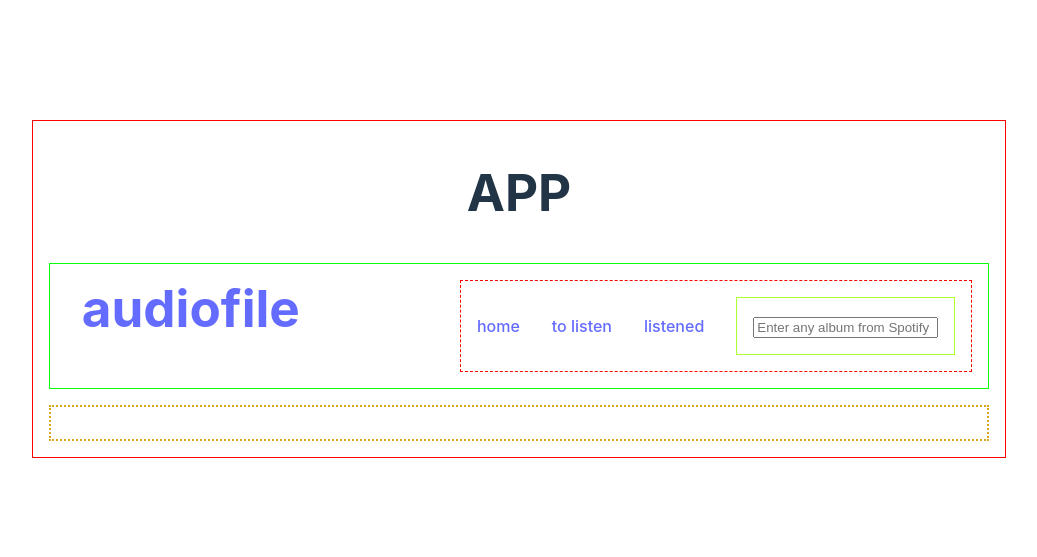
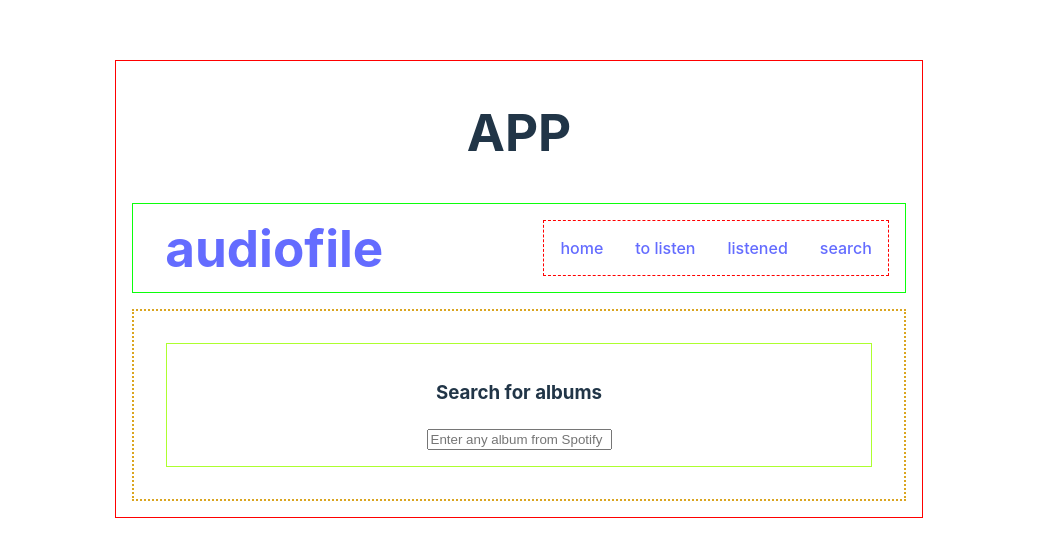
Before and after one commit to echeng0123/audiofile, a React (Vite) app in the folder client/: page /search in a window 1280 px wide. Shown: the part 111-668 px from the top of the page, without its empty margins (121-1158 px from the left). Built offline with nearby package versions, Linux system fonts and the light colour scheme; no server answers.

Commit message:
working on search card page

```diff
--- a/client/src/components/AlbumCard.jsx
+++ b/client/src/components/AlbumCard.jsx
@@ -1,4 +1,7 @@
-export default function AlbumCard() {
+export default function AlbumCard({ albums }) {
+	console.log("we are in albumcard");
+	console.log("albums in albumcard", albums);
+
 	return (
 		<section id="album-card-container">
 			<div id="album-info-review">
--- a/client/src/components/MainSection.jsx
+++ b/client/src/components/MainSection.jsx
@@ -2,6 +2,8 @@ import { Routes, Route } from "react-router-dom";
 import Home from "./Home";
 import ToListen from "./ToListen";
 import Listened from "./Listened";
+import AlbumCard from "./AlbumCard";
+import Search from "./Search";
 
 export default function MainSection() {
 	return (
@@ -10,6 +12,8 @@ export default function MainSection() {
 				<Route path="/" element={<Home />}></Route>
 				<Route path="/to-listen" element={<ToListen />}></Route>
 				<Route path="/listened" element={<Listened />}></Route>
+				<Route path="/search" element={<Search />}></Route>
+				<Route path="/card" element={<AlbumCard />}></Route>
 			</Routes>
 		</section>
 	);
--- a/client/src/components/NavBar.jsx
+++ b/client/src/components/NavBar.jsx
@@ -17,7 +17,9 @@ export default function NavBar({ spotifyToken, setSpotifyToken }) {
 				<a href="/listened" className="nav-link">
 					listened
 				</a>
-				<Search />
+				<a href="/search" className="nav-link">
+					search
+				</a>
 			</div>
 		</section>
 	);
--- a/client/src/components/Search.jsx
+++ b/client/src/components/Search.jsx
@@ -1,18 +1,18 @@
 import search from "../assets/search.png";
 import { fetchAlbumSearch, fetchToken } from "../../fetching/spotify.js";
 import { useEffect, useState } from "react";
+import AlbumCard from "./AlbumCard.jsx";
+// import { useNavigate } from "react-router-dom";
 
 export default function Search() {
 	const [albums, setAlbums] = useState({});
-	// const [album6, setAlbum6] = useState({});
-	// const [album7, setAlbum7] = useState({});
-	// const [album8, setAlbum8] = useState({});
-	// const [album9, setAlbum9] = useState({});
-	// const [album10, setAlbum10] = useState({});
-
 	const [albumInput, setAlbumInput] = useState("");
 	const [results, setResults] = useState(false);
 	const [spotifyToken, setSpotifyToken] = useState("");
+	const [isAlbum, setIsAlbum] = useState(false);
+	const [num, setNum] = useState(null);
+
+	// const navigate = useNavigate();
 
 	// get token
 	useEffect(() => {
@@ -59,17 +59,6 @@ export default function Search() {
 						albumsTemp.push(albumResponse.albums.items[i]);
 					}
 				}
-
-				// setAlbum1(albumResponse.albums.items[0]);
-				// setAlbum2(albumResponse.albums.items[1]);
-				// setAlbum3(albumResponse.albums.items[2]);
-				// setAlbum4(albumResponse.albums.items[3]);
-				// setAlbum5(albumResponse.albums.items[4]);
-				// setAlbum6(albumResponse.albums.items[5]);
-				// setAlbum7(albumResponse.albums.items[6]);
-				// setAlbum8(albumResponse.albums.items[7]);
-				// setAlbum9(albumResponse.albums.items[8]);
-				// setAlbum10(albumResponse.albums.items[9]);
 				setAlbums(albumsTemp.slice(0, 5));
 				console.log("albums from search are ", albumsTemp.slice(0, 5));
 			} else {
@@ -79,9 +68,19 @@ export default function Search() {
 		getAlbumSearch();
 	}, [albumInput]);
 
+	// routes to single album page when search result is clicked
+	async function handleClick(n) {
+		event.preventDefault();
+		console.log("i'm in handleclick");
+		console.log("n is", n);
+		setNum(n);
+		setIsAlbum(!isAlbum);
+	}
+
 	return (
 		<section id="search-bar-container">
 			{/* <img src={search} alt="magnifying glass" id="search-icon" /> */}
+			<h3>Search for albums</h3>
 			<form onSubmit={handleSubmit}>
 				<label htmlFor="Search"></label>
 				<input
@@ -102,6 +101,7 @@ export default function Search() {
 				<div id="search-dropdown">
 					<p>search result here</p>
 					{albums && (
+						<button onClick={() => handleClick(0)}>
 							<div className="search-result">
 								<img src={albums[0].images[2].url} alt="" />
 								<div className="search-result-details">
@@ -109,6 +109,7 @@ export default function Search() {
 									<p>Album by {albums[0].artists[0].name}</p>
 								</div>
 							</div>
+						</button>
 					)}
 					{albums && (
 						<div className="search-result">
@@ -148,6 +149,7 @@ export default function Search() {
 					)}
 				</div>
 			)}
+			{isAlbum && num && <AlbumCard albums={albums[num]} />}
 		</section>
 	);
 }
```
Lines whose indentation alone changed are shown as unchanged.
